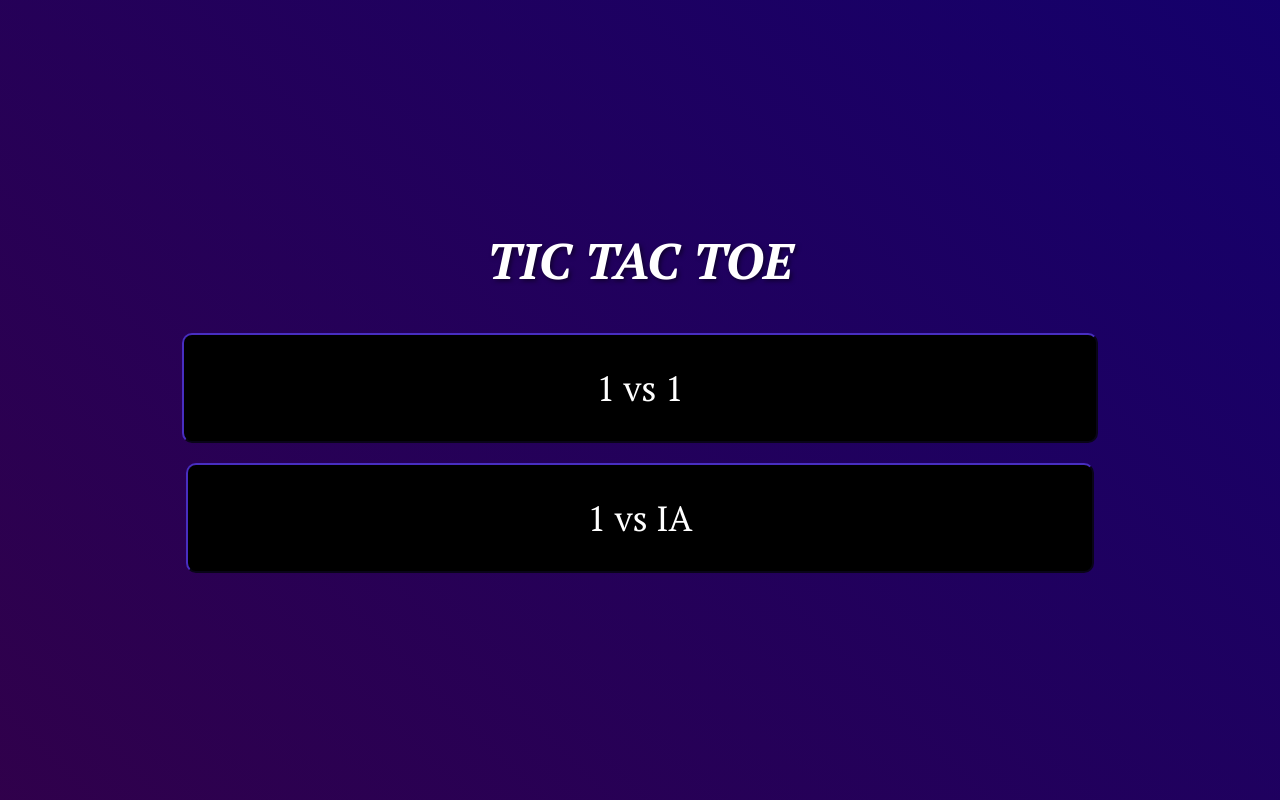
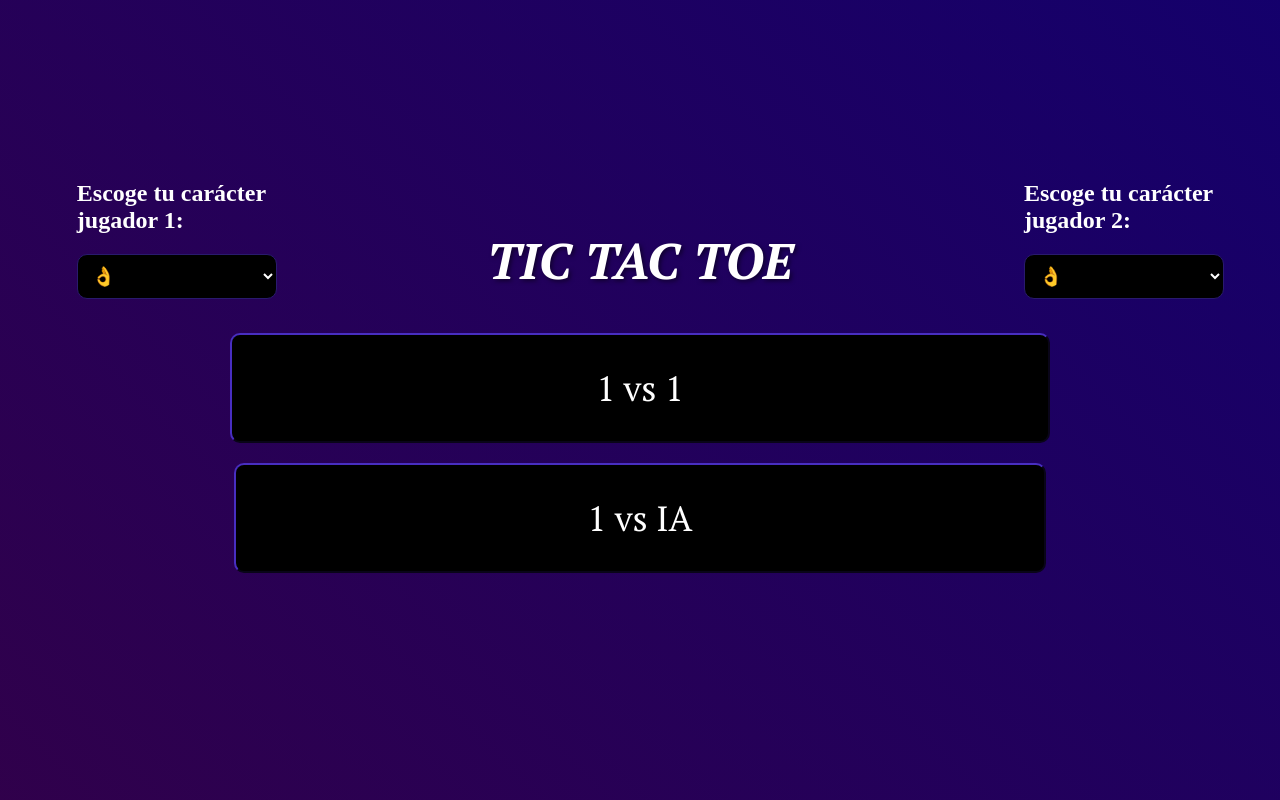
Before and after one commit to Yagomf13/Tic-Tac-Toe, a plain HTML site: page index.html in a window 1280 px wide. Drawn offline with Linux system fonts and the light colour scheme.

Commit message:
Adicionando Emojis

```diff
--- /dev/null
+++ b/caracter.js
@@ -0,0 +1,44 @@
+const container1 = document.getElementById('caracterPlayer1Emoji');
+        const container2 = document.getElementById('caracterPlayer2Emoji');
+
+        // Función para crear el menú desplegable de emoticonos
+        function emojiSelect(container, onChangeCallback) {
+            const emoticons = [ '👌', '👉👌','X', 'O', '🌯', '💩', '🐶', '🐱', '🤰', '🍁', '😡', '🤖', '👽', '👾', '😇', '🤡', '👻'];
+
+            // Crear el elemento <select>
+            const select = document.createElement('select');
+            select.classList.add('containeremoticono'); // Añadir la clase
+
+            // Agregar las opciones al <select>
+            emoticons.forEach(element => {
+                const option = document.createElement('option');
+                option.value = element;
+                option.textContent = element;
+                select.appendChild(option);
+            });
+
+            // Agregar el <select> al contenedor
+            container.appendChild(select);
+
+            // Añadir un evento change para manejar la selección
+            select.addEventListener('change', (event) => {
+                const selectedValue = event.target.value;
+                onChangeCallback(selectedValue); // Llamar a la función de callback con el valor seleccionado
+            });
+        }
+
+        // Función de callback para manejar la selección de Player 1
+        function handleSelectionPlayer1(value) {
+            console.log(`${value}`);
+            // Aquí puedes guardar el valor en una variable o manejarlo como prefieras
+        }
+
+        // Función de callback para manejar la selección de Player 2
+        function handleSelectionPlayer2(value) {
+            console.log(`${value}`);
+            // Aquí puedes guardar el valor en una variable o manejarlo como prefieras
+        }
+
+        // Crear menús desplegables para ambos contenedores con sus respectivas funciones de callback
+        emojiSelect(container1, handleSelectionPlayer1);
+        emojiSelect(container2, handleSelectionPlayer2);
--- a/functions.js
+++ b/functions.js
@@ -48,6 +48,7 @@ function endGame1vs1() {
     start1vs1.style.display = "none";
     container.style.display = "none";
     title.style.display = "none";
+    emoji.style.display = "none";
 }
 
 function endGame1vsIA() {
@@ -58,6 +59,7 @@ function endGame1vsIA() {
     start1vs1.style.display = "block";
     container.style.display = "none";
     title.style.display = "none";
+    emoji.style.display = "none";
 }
 
 //-------------------------------------------------------------------------------------//
@@ -120,6 +122,7 @@ function restartGame() {
     headerContainer.style.display = "none";
     container1vs1.style.display = "block";
     container.style.display = "grid";
+    emoji.style.display = "none";
     //·················································································//
 
     firstPlayer();
--- a/index.html
+++ b/index.html
@@ -10,6 +10,16 @@
     <title>Tic Tac Toe</title>
 </head>
 <body>
+    <div id="emoji">
+        <div id="caracterPlayer1">
+            <h2>Escoge tu carácter jugador 1: </h2>
+            <div id="caracterPlayer1Emoji"></div>
+        </div>
+        <div id="caracterPlayer2">
+            <h2>Escoge tu carácter jugador 2: </h2>
+            <div id="caracterPlayer2Emoji"></div>
+        </div>
+    </div>
     <div id="container1vs1">
         <div id="turno">&nbsp;</div>
         <div id="container">
@@ -32,6 +42,7 @@
         <button class="headerButton" id="start1vsIA">1 vs IA</button>
     </div>
 
+    <script src="caracter.js"></script>
     <script src="functions.js"></script>
     <script src="main.js"></script>
 </body>
--- a/main.js
+++ b/main.js
@@ -84,7 +84,7 @@ function play(button) {
 
     if (tablero[row][col] === 0) {
         tablero[row][col] = currentPlayer.number;
-        button.textContent = currentPlayer.number === players[0].number ? 'X' : 'O';
+        button.textContent = currentPlayer.number === players[0].number ? container1.querySelector('select').value : container2.querySelector('select').value;
 
         const resultado = verificarGanador(tablero);
         if (resultado !== 'No Hay Ganador') {
@@ -113,7 +113,7 @@ function playIA() {
 
     tablero[row][col] = currentPlayer.number;
     const button = document.querySelector(`button[data-row='${row}'][data-col='${col}']`);
-    button.textContent = 'O';//-------> Asume que la IA es siempre el jugador 2 (O) <--//
+    button.textContent = container2.querySelector('select').value;//-------> Asume que la IA es siempre el jugador 2 (O) <--//
 
     const resultado = verificarGanador(tablero);
     if (resultado !== 'No Hay Ganador') {
--- a/styles.css
+++ b/styles.css
@@ -49,7 +49,6 @@ html {
     border: 1px solid rgb(41, 26, 109);
     font-size: 50px;
     color: rgb(255, 255, 255);
-
 }
 #start1vs1{
     margin: 0 auto;
@@ -57,8 +56,8 @@ html {
     padding: 30px;
     border-radius: 10px;
     margin-top: 20px;
-    padding-left: 51.5vh;
-    padding-right: 51.5vh;
+    padding-left: 45.5vh;
+    padding-right: 45.5vh;
     font-size: 35px;
     font-family:"PT Serif", serif;
     background-color: rgb(0, 0, 0);
@@ -71,8 +70,8 @@ html {
     padding: 30px;
     border-radius: 10px;
     margin-top: 20px;
-    padding-left: 50vh;
-    padding-right: 50vh;
+    padding-left: 44vh;
+    padding-right: 44vh;
     font-size: 35px;
     font-family:"PT Serif", serif;
     background-color: rgb(0, 0, 0);
@@ -128,7 +127,7 @@ html {
     text-align: center;
     font-size: 50px;
     margin-top: 10px;
-    margin-bottom: 15vh;
+    margin-bottom: 8vh;
     color: white;
     text-shadow: 2px 2px 4px rgba(0, 0, 0, 0.5);
 }
@@ -143,3 +142,39 @@ html {
 #container1vs1 {
     display: none;
 }
+#caracterPlayer1 {
+    position: fixed;
+    top: 20%;
+    left: 6%;
+    width: 20%;
+    color: white;
+}
+#caracterPlayer2 {
+    position: fixed;
+    top: 20%;
+    left: 80%;
+    color: white;
+}
+.containeremoticono {
+    font-size: 16px;
+    padding: 5px;
+    background-color: rgb(0, 0, 0);
+    border-color: rgb(41, 26, 109);
+    color: white;
+    border-radius: 10px; /* Bordes redondeados */
+    padding: 10px;
+    width: 200px;
+    font-size:larger;
+}
+.containeremoticono:hover {
+    background-color: rgb(41, 26, 109);
+    border-color: rgb(0, 0, 0);
+}
+.containeremoticono option {
+    background-color: rgb(0, 0, 0);
+    border-color: rgb(41, 26, 109);
+}
+.containeremoticono option:hover {
+    background-color: rgb(41, 26, 109); /* Fondo de las opciones al pasar el cursor */
+    color: rgb(41, 26, 109); /* Color del texto de las opciones al pasar el cursor */
+}
```
